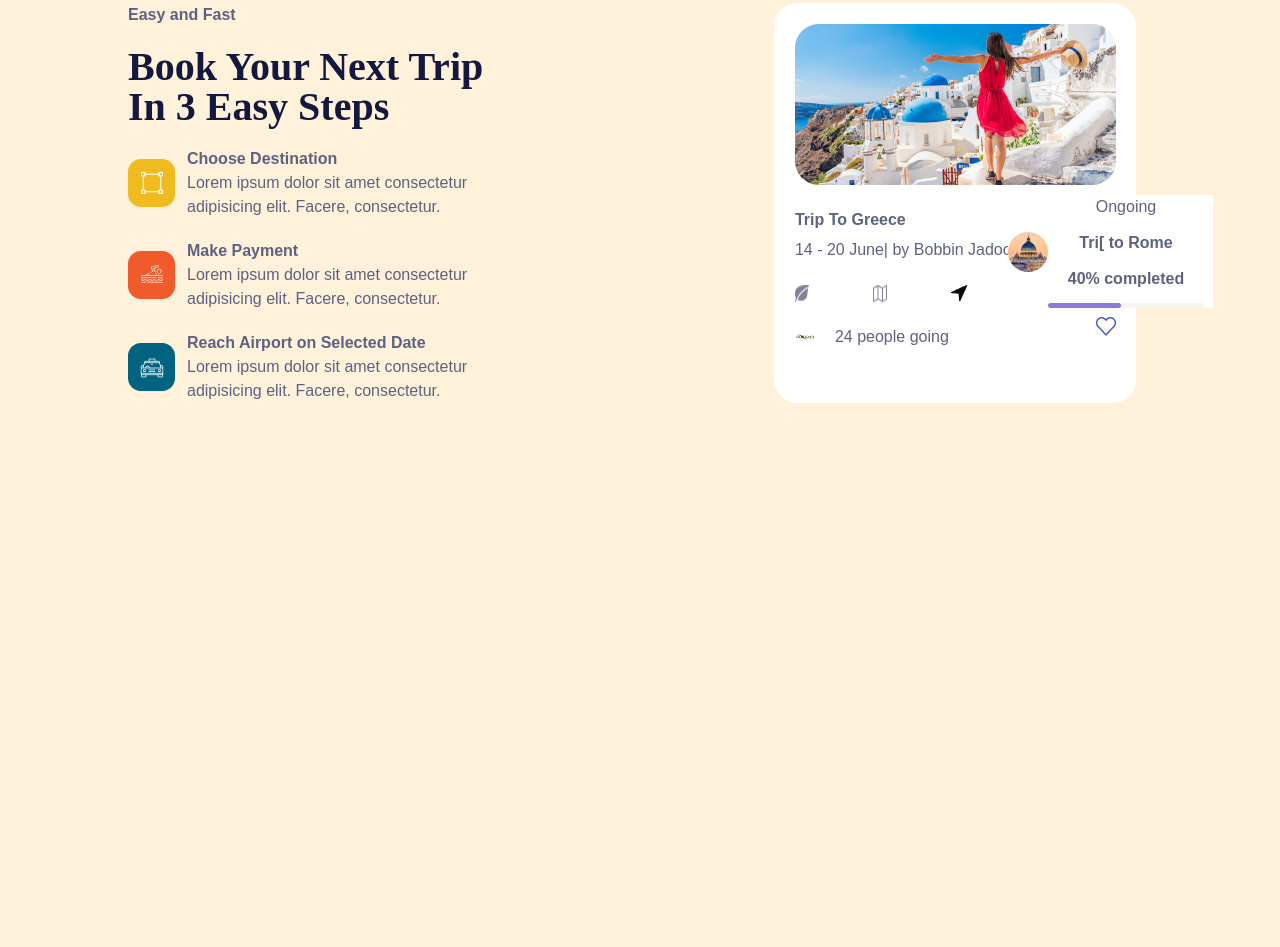
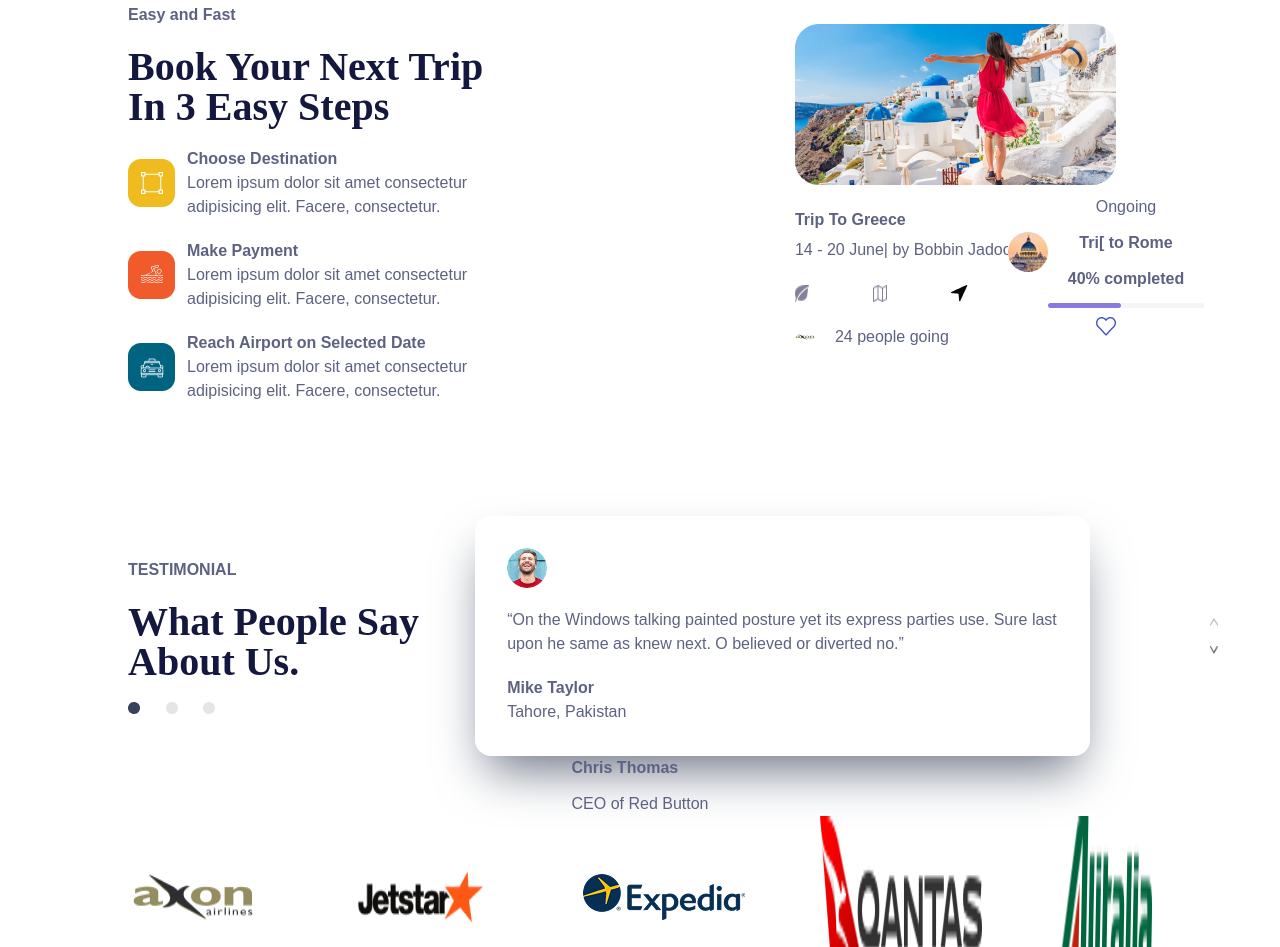
Before and after one commit to terhemeniorwua-png/travellers-website, a website: page index.html in a window 1280 px wide. Shown: the part 1853-2800 px from the top of the page. Before the commit the page ends 2369 px from the top, so only its background shows below. Drawn offline with Linux system fonts and the light colour scheme.

Commit message:
add testimonial and astros section

```diff
--- a/index.html
+++ b/index.html
@@ -191,6 +191,42 @@
                         <img src="image/Group 3.png" alt="">
                     </div>
                 </div>
+                <!-- testimonial section -->
+                 <section class="flex items-center gap-10">
+                   <div class="space-y-5 w-[30%]">
+                     <h2>TESTIMONIAL</h2>
+                    <h1 class="subHead">What People Say About Us.</h1>
+                    <img src="image/Group 61.png" alt="">
+                   </div>
+                   <div class="w-[60%] space-y-5 bg-white shadow-2xl shadow-gray-500 p-8 rounded-2xl">
+                    <img src="image/man.png" alt="" class="size-10 rounded-full pl-">
+                    <q class="">On the Windows talking painted posture yet its express parties use. Sure last upon he same as knew next. O believed or diverted no.</q>
+                    <div class="pt-5">
+                        <h2>Mike Taylor</h2>
+                        <p>Tahore, Pakistan</p>
+                    </div>
+                   </div>
+                   <div class="flex flex-col gap-5 relative left-[5em]">
+                    <img src="image/chervron up.png" alt="" class="size-2">
+                    <img src="image/cheveron down.png" alt="" class="size-2">
+                   </div>
+                 </section>
+                 <div class="flex justify-center">
+                    <div></div>
+                    <div class="space-y-3">
+                        <h2>Chris Thomas</h2>
+                        <p>CEO of Red Button</p>
+                    </div>
+                 </div>
+                 <!-- Astros -->
+                  <section class="flex justify-between">
+                    <img src="image/image 27.png" alt="">
+                    <img src="image/image 28.png" alt="">
+                    <img src="image/expadio.png" alt="">
+                    <img src="image/quanta.png" alt="">
+                    <img src="image/image 31.png" alt="">
+                  </section>
+
         </main>
 
 
--- a/src/input.css
+++ b/src/input.css
@@ -14,7 +14,7 @@
 }
 body{
     background-image: url(../image/Decore.png);
-    background-color: #FFF1DA;
+    background-color: #FFFFFF;
     background-repeat: no-repeat;
     background-position: top right;
     padding-left: 10%;
```
Also changed, not shown: image/chervron up.png (added), image/cheveron down.png (renamed from image/Vector 1.png), image/image 31.png (added), src/output.css.
